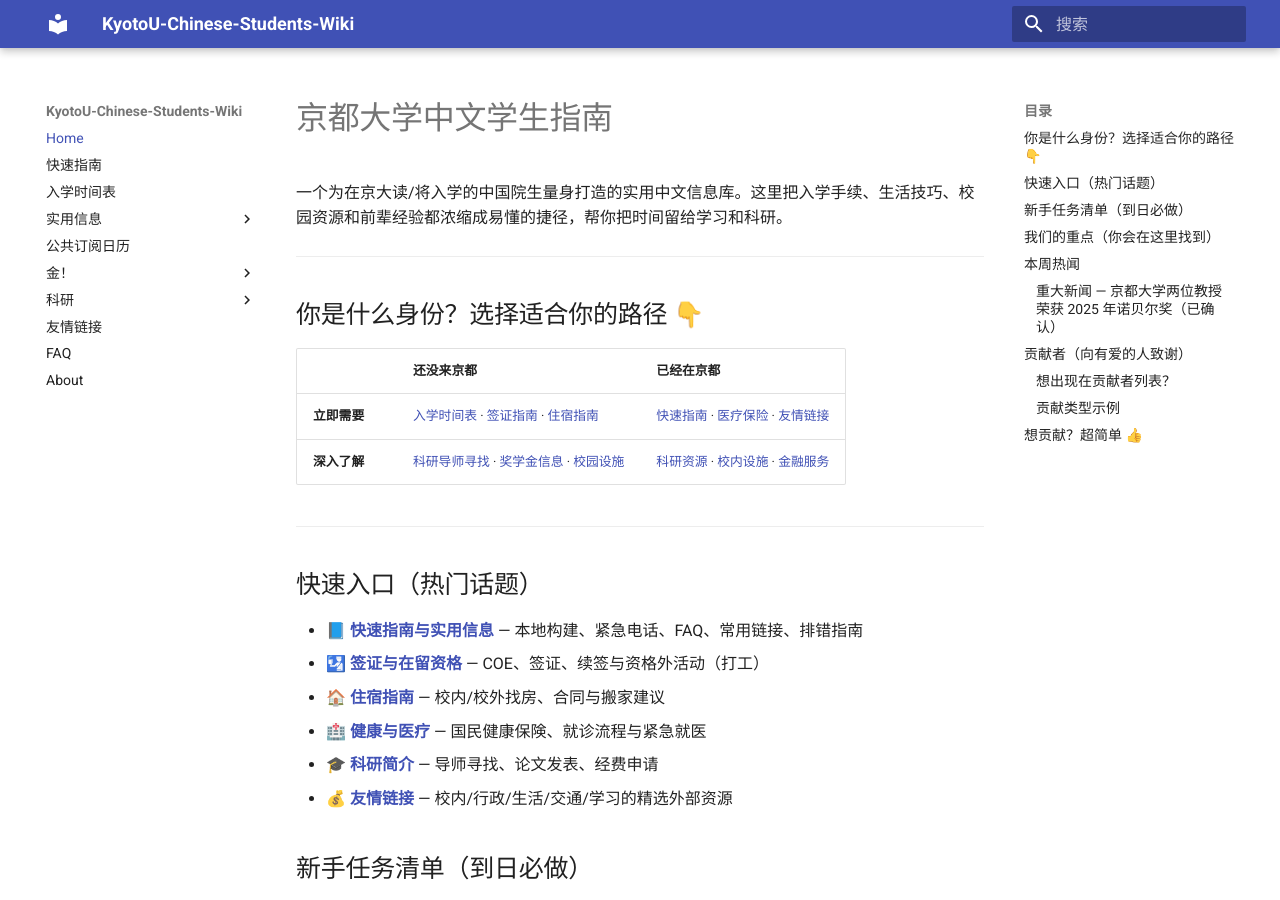
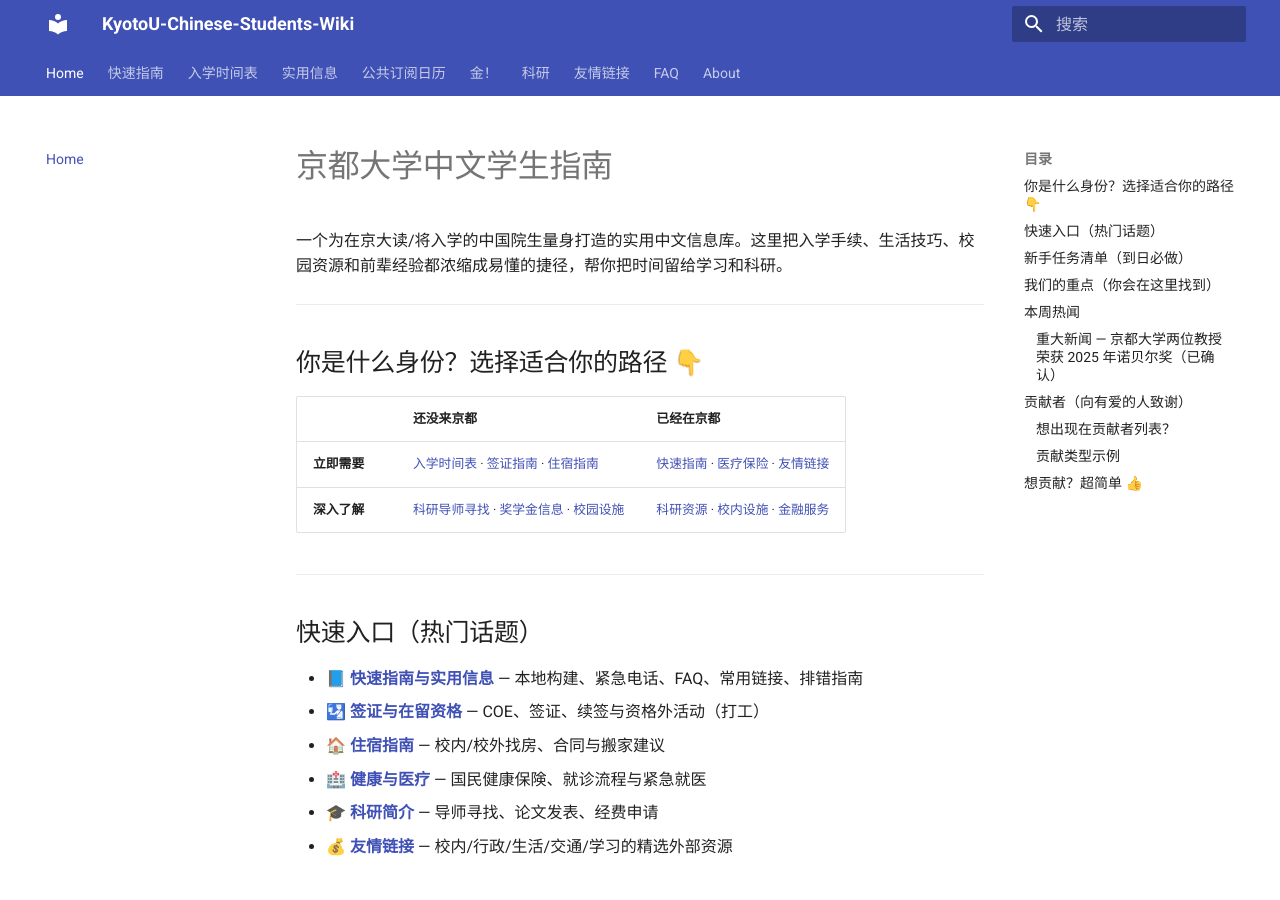
Before and after one commit to minamotooRin/KU-WIKI, an MkDocs documentation site: the page built from docs/index.md, in a window 1280 px wide and 900 px high. Built offline with MkDocs 1.6.1 and Material for MkDocs 9.7.7, drawn with Linux system fonts in a browser that asks for light colours.

```diff
--- a/mkdocs.yml
+++ b/mkdocs.yml
@@ -1,17 +1,44 @@
 site_name: KyotoU-Chinese-Students-Wiki
 site_description: 京都大学中文学生指南 | 签证、研究、生活实用信息库
-site_url: https://0.0.0.0
+site_url: https://minamotoorin.github.io/KU-WIKI/
 site_author: KyotoU informatics
 
 theme:
   name: material
   favicon: img/favicon.ico
   language: zh
+  features:
+    - navigation.instant
+    - navigation.tracking
+    - navigation.tabs
+    - navigation.sections
+    - navigation.expand
+    - navigation.indexes
+    - toc.follow
+    - search.suggest
+    - search.highlight
 
 markdown_extensions:
   - pymdownx.snippets:
       base_path: .
       check_paths: true
+  - attr_list
+  - md_in_html
+  - pymdownx.emoji:
+      emoji_index: !!python/name:materialx.emoji.twemoji
+      emoji_generator: !!python/name:materialx.emoji.to_svg
+  - pymdownx.highlight:
+      anchor_linenums: true
+  - pymdownx.inlinehilite
+  - pymdownx.snippets
+  - pymdownx.superfences
+  - tables
+  - footnotes
+  - admonition
+  - pymdownx.details
+  - pymdownx.superfences
+  - def_list
+  - meta
 
 plugins:
   - search:
```
